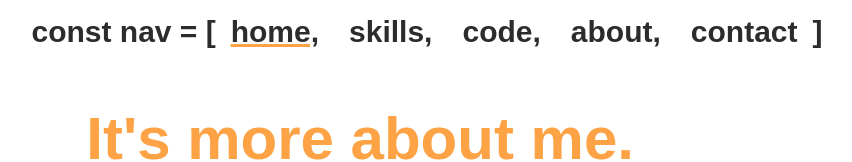
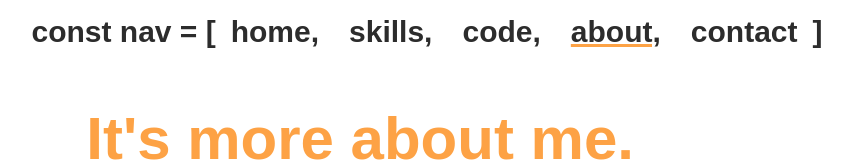
Before and after one commit to its-nate/portfolio-nextjs, a Next.js app: page /about in a window 1280 px wide. Shown: the top 162 px of the page, without its empty margins (213-1065 px from the left). Built offline with nearby package versions, Linux system fonts and the light colour scheme.

Commit message:
fix highlighted nav on page load

```diff
--- a/src/app/components/Header.jsx
+++ b/src/app/components/Header.jsx
@@ -1,11 +1,18 @@
 "use client";
 
-import { useState } from "react";
+import { useState, useEffect } from "react";
+import { usePathname } from "next/navigation";
 import Link from "next/link";
 import Hamburger from "../icons/Hamburger";
 
 const Header = () => {
   const [activeNav, setActiveNav] = useState("home");
+  const pathname = usePathname();
+
+  useEffect(() => {
+    const currentRoute = pathname.slice(1) || "home";
+    setActiveNav(currentRoute);
+  }, [pathname]);
 
   return (
     <header>
```
